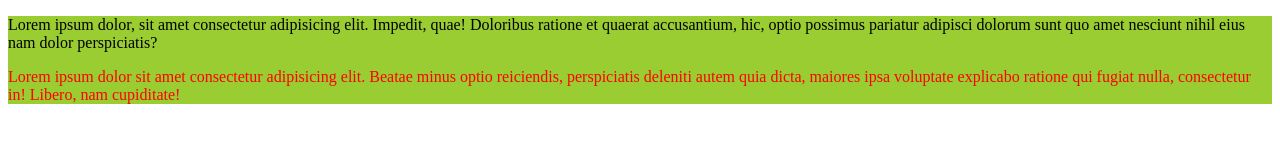
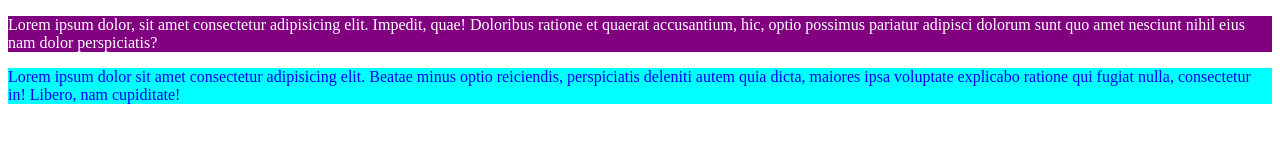
Before and after one commit to rupu10/my-first-github-repo, a plain HTML site: page index.html in a window 1280 px wide. Drawn offline with Linux system fonts and the light colour scheme.

Commit message:
arekbar commit

```diff
--- a/index.html
+++ b/index.html
@@ -7,7 +7,7 @@
     <link rel="stylesheet" href="style/repo.css">
 </head>
 <body>
-    <div>
+    <div id="kire-vai">
         <p class="first-para">
             Lorem ipsum dolor, sit amet consectetur adipisicing elit. Impedit, quae! Doloribus ratione et quaerat accusantium, hic, optio possimus pariatur adipisci dolorum sunt quo amet nesciunt nihil eius nam dolor perspiciatis?
         </p>
--- a/style/repo.css
+++ b/style/repo.css
@@ -1,9 +1,12 @@
 .first-para {
-    color: black;
+    color: white;
 }
 .sec-para {
-    color: red;
+    color: blue;
 }
-div {
-    background-color: yellowgreen;
+.first-para {
+    background-color: purple;
 }
+.sec-para {
+    background-color: aqua;
+}
```
